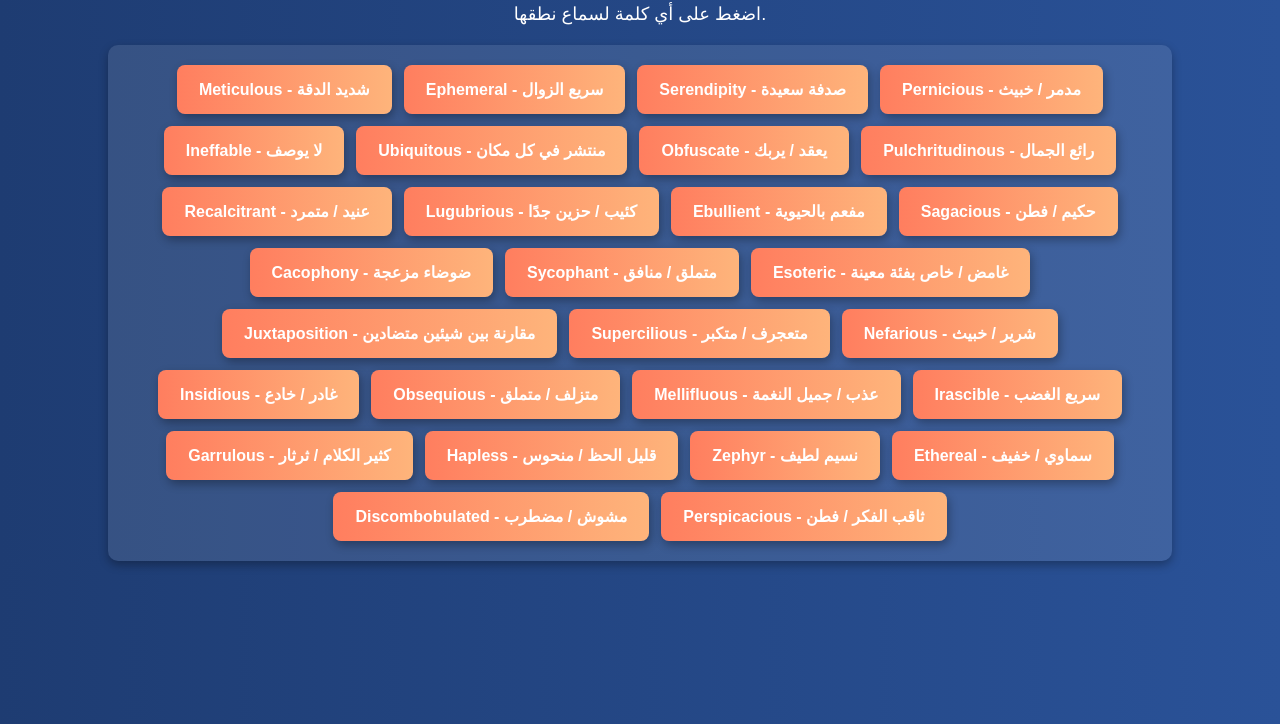
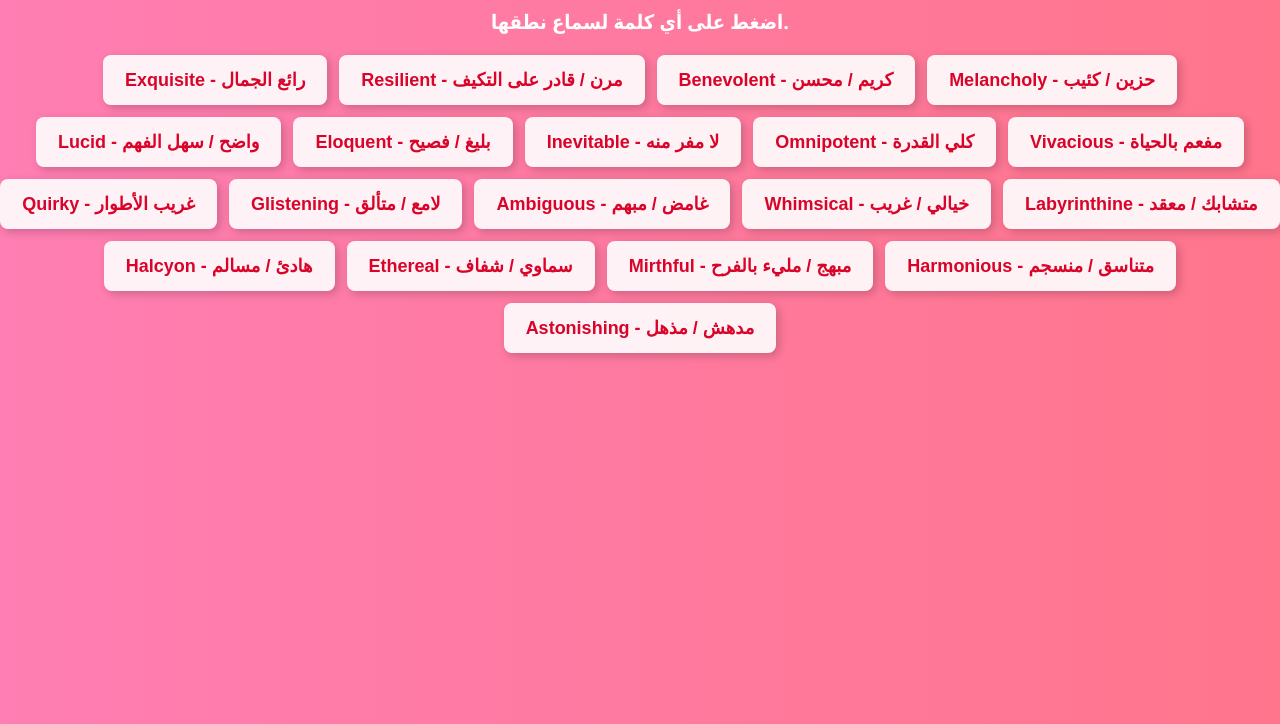
Before and after one commit to doaa5do/MyProject, a plain HTML site: page index.html in a window 1280 px wide. Shown: the part 76-800 px from the top of the page. Drawn offline with Linux system fonts and the light colour scheme.

Commit message:
Add files via upload

```diff
--- a/index.html
+++ b/index.html
@@ -3,13 +3,13 @@
 <head>
     <meta charset="UTF-8">
     <meta name="viewport" content="width=device-width, initial-scale=1.0">
-    <title>Learn English with Doaa Elsaid Ahmed</title>
+    <title>Learn English with Wessam Ashraf Abdelrahman</title>
     <style>
-        /* تنسيق عام */
+        /* تنسيق الصفحة */
         body {
-            font-family: 'Arial', sans-serif;
+            font-family: 'Segoe UI', Tahoma, Geneva, Verdana, sans-serif;
             text-align: center;
-            background: linear-gradient(to right, #1e3c72, #2a5298);
+            background: linear-gradient(to right, #ff7eb3, #ff758c);
             color: #fff;
             margin: 0;
             padding: 0;
@@ -19,99 +19,71 @@
         h1 {
             margin-top: 20px;
             font-size: 32px;
-            font-weight: bold;
-            text-shadow: 2px 2px 8px rgba(0, 0, 0, 0.3);
+            text-shadow: 3px 3px 6px rgba(0, 0, 0, 0.3);
         }
 
         p {
-            font-size: 18px;
+            font-size: 20px;
             margin-bottom: 20px;
+            font-weight: bold;
         }
 
-        /* تنسيق صندوق الكلمات */
-        .word-container {
+        /* تنسيق القائمة */
+        ul {
+            list-style: none;
+            padding: 0;
             display: flex;
             flex-wrap: wrap;
             justify-content: center;
             gap: 12px;
-            max-width: 80%;
-            margin: auto;
-            background: rgba(255, 255, 255, 0.1);
-            padding: 20px;
-            border-radius: 10px;
-            box-shadow: 0px 4px 10px rgba(0, 0, 0, 0.3);
         }
 
         /* تنسيق الأزرار */
         button {
-            background: linear-gradient(to right, #ff7e5f, #feb47b);
-            color: white;
+            background: rgba(255, 255, 255, 0.9);
+            color: #d90429;
             border: none;
-            padding: 15px 22px;
-            font-size: 16px;
+            padding: 14px 22px;
+            font-size: 18px;
             font-weight: bold;
             cursor: pointer;
             border-radius: 8px;
-            box-shadow: 2px 4px 10px rgba(0, 0, 0, 0.3);
+            box-shadow: 3px 3px 10px rgba(0, 0, 0, 0.2);
             transition: all 0.3s ease-in-out;
-            text-transform: capitalize;
         }
 
         button:hover {
-            background: linear-gradient(to right, #feb47b, #ff7e5f);
-            transform: scale(1.1);
+            background-color: #d90429;
+            color: #fff;
+            transform: scale(1.08);
         }
-
-        button:active {
-            background: linear-gradient(to right, #ff5e62, #ff9966);
-            transform: scale(0.95);
-        }
-
-        /* تفاعل عند النقر */
-        .button-container {
-            display: flex;
-            flex-wrap: wrap;
-            justify-content: center;
-            gap: 10px;
-        }
-
     </style>
 </head>
 <body>
-
-    <h1>مرحبًا بك في موقع تعلم الإنجليزية مع <span style="color:yellow;">Doaa Elsaid Ahmed</span>!</h1>
+    <h1>مرحبًا بك في موقع تعلم الإنجليزية مع <span style="color:yellow;">Wisam Ashraf Abdelrahman</span>!</h1>
     <p>اضغط على أي كلمة لسماع نطقها.</p>
 
-    <div class="word-container">
-        <button onclick="speak('Meticulous')">Meticulous - شديد الدقة</button>
-        <button onclick="speak('Ephemeral')">Ephemeral - سريع الزوال</button>
-        <button onclick="speak('Serendipity')">Serendipity - صدفة سعيدة</button>
-        <button onclick="speak('Pernicious')">Pernicious - مدمر / خبيث</button>
-        <button onclick="speak('Ineffable')">Ineffable - لا يوصف</button>
-        <button onclick="speak('Ubiquitous')">Ubiquitous - منتشر في كل مكان</button>
-        <button onclick="speak('Obfuscate')">Obfuscate - يعقد / يربك</button>
-        <button onclick="speak('Pulchritudinous')">Pulchritudinous - رائع الجمال</button>
-        <button onclick="speak('Recalcitrant')">Recalcitrant - عنيد / متمرد</button>
-        <button onclick="speak('Lugubrious')">Lugubrious - كئيب / حزين جدًا</button>
-        <button onclick="speak('Ebullient')">Ebullient - مفعم بالحيوية</button>
-        <button onclick="speak('Sagacious')">Sagacious - حكيم / فطن</button>
-        <button onclick="speak('Cacophony')">Cacophony - ضوضاء مزعجة</button>
-        <button onclick="speak('Sycophant')">Sycophant - متملق / منافق</button>
-        <button onclick="speak('Esoteric')">Esoteric - غامض / خاص بفئة معينة</button>
-        <button onclick="speak('Juxtaposition')">Juxtaposition - مقارنة بين شيئين متضادين</button>
-        <button onclick="speak('Supercilious')">Supercilious - متعجرف / متكبر</button>
-        <button onclick="speak('Nefarious')">Nefarious - شرير / خبيث</button>
-        <button onclick="speak('Insidious')">Insidious - غادر / خادع</button>
-        <button onclick="speak('Obsequious')">Obsequious - متزلف / متملق</button>
-        <button onclick="speak('Mellifluous')">Mellifluous - عذب / جميل النغمة</button>
-        <button onclick="speak('Irascible')">Irascible - سريع الغضب</button>
-        <button onclick="speak('Garrulous')">Garrulous - كثير الكلام / ثرثار</button>
-        <button onclick="speak('Hapless')">Hapless - قليل الحظ / منحوس</button>
-        <button onclick="speak('Zephyr')">Zephyr - نسيم لطيف</button>
-        <button onclick="speak('Ethereal')">Ethereal - سماوي / خفيف</button>
-        <button onclick="speak('Discombobulated')">Discombobulated - مشوش / مضطرب</button>
-        <button onclick="speak('Perspicacious')">Perspicacious - ثاقب الفكر / فطن</button>
-    </div>
+    <ul>
+        <li><button onclick="speak('Exquisite')">Exquisite - رائع الجمال</button></li>
+        <li><button onclick="speak('Resilient')">Resilient - مرن / قادر على التكيف</button></li>
+        <li><button onclick="speak('Benevolent')">Benevolent - كريم / محسن</button></li>
+        <li><button onclick="speak('Melancholy')">Melancholy - حزين / كئيب</button></li>
+        <li><button onclick="speak('Lucid')">Lucid - واضح / سهل الفهم</button></li>
+        <li><button onclick="speak('Eloquent')">Eloquent - بليغ / فصيح</button></li>
+        <li><button onclick="speak('Inevitable')">Inevitable - لا مفر منه</button></li>
+        <li><button onclick="speak('Omnipotent')">Omnipotent - كلي القدرة</button></li>
+        <li><button onclick="speak('Vivacious')">Vivacious - مفعم بالحياة</button></li>
+        <li><button onclick="speak('Quirky')">Quirky - غريب الأطوار</button></li>
+        <li><button onclick="speak('Glistening')">Glistening - لامع / متألق</button></li>
+        <li><button onclick="speak('Ambiguous')">Ambiguous - غامض / مبهم</button></li>
+        <li><button onclick="speak('Whimsical')">Whimsical - خيالي / غريب</button></li>
+        <li><button onclick="speak('Labyrinthine')">Labyrinthine - متشابك / معقد</button></li>
+        <li><button onclick="speak('Halcyon')">Halcyon - هادئ / مسالم</button></li>
+        <li><button onclick="speak('Ethereal')">Ethereal - سماوي / شفاف</button></li>
+        <li><button onclick="speak('Mirthful')">Mirthful - مبهج / مليء بالفرح</button></li>
+        <li><button onclick="speak('Harmonious')">Harmonious - متناسق / منسجم</button></li>
+        <li><button onclick="speak('Astonishing')">Astonishing - مدهش / مذهل</button></li>
+    </ul>
 
     <script>
         function speak(text) {
@@ -124,6 +96,5 @@
             }
         }
     </script>
-
 </body>
 </html>
```
